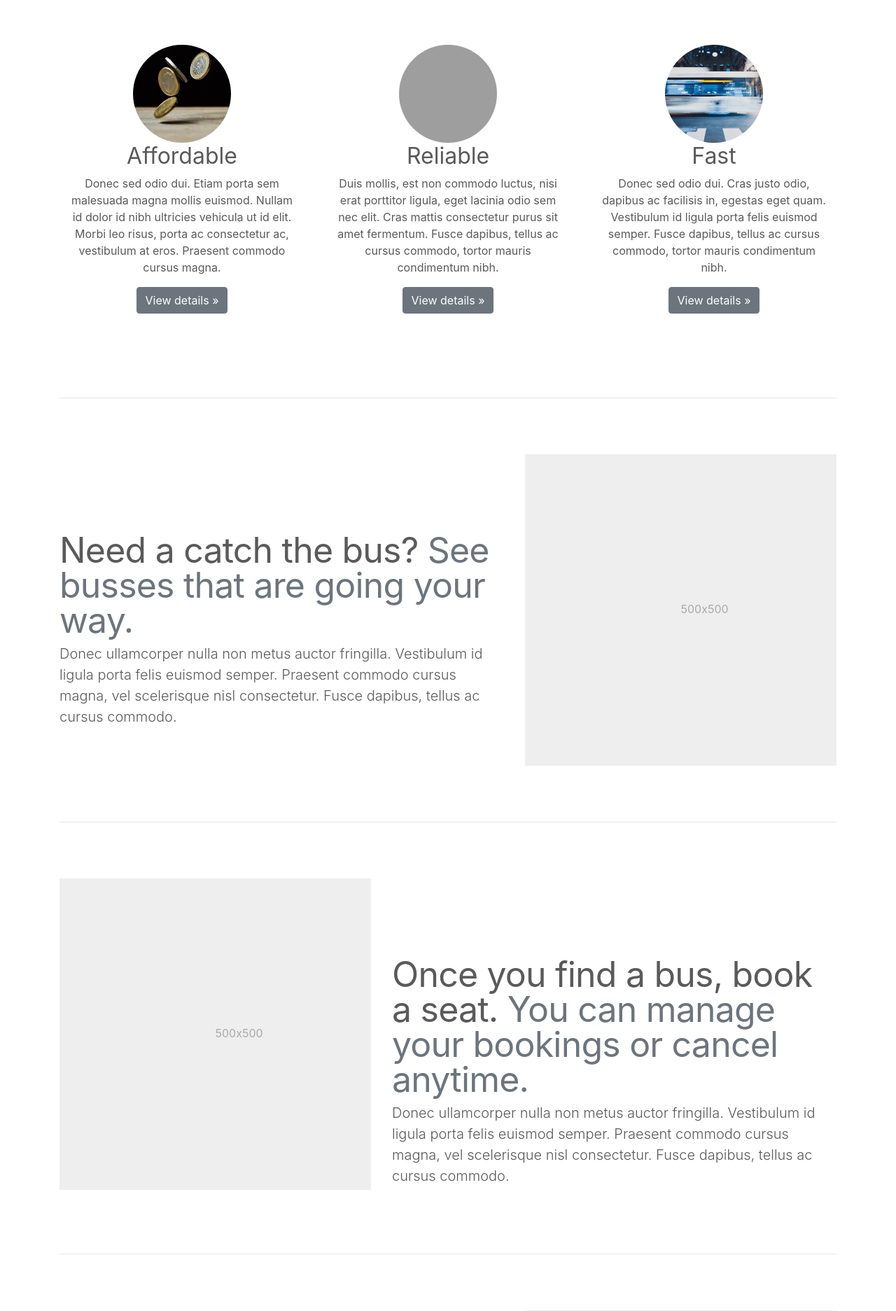
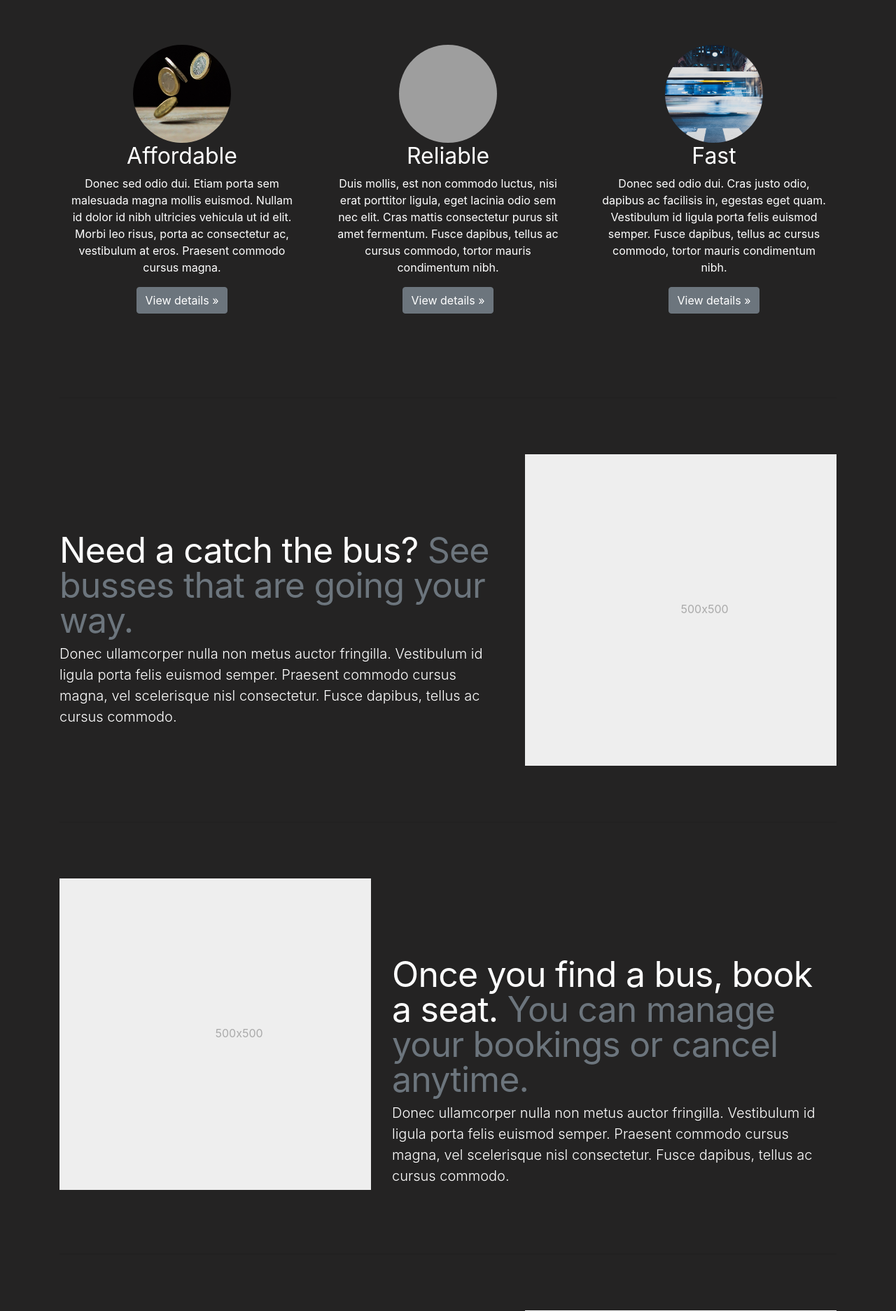
Before and after one commit to geraldelorm/viva, a PHP site: page / in a window 1280 px wide. Shown: the part 560-2433 px from the top of the page at 70% size. Run offline with PHP 8.4, Linux system fonts and the light colour scheme; grey boxes are pictures that could not be loaded.

Commit message:
worked more on landing page

```diff
--- a/index.html
+++ b/index.html
@@ -94,7 +94,7 @@
   ================================================== -->
   <!-- Wrap the rest of the page in another container to center all the content. -->
 
-  <div class="container marketing">
+  <div class="container marketing" >
 
     <!-- Three columns of text below the carousel -->
     <div class="row">
--- a/style.css
+++ b/style.css
@@ -5,7 +5,9 @@
 body {
     padding-top: 3rem;
     padding-bottom: 3rem;
-    color: #5a5a5a;
+     /* Dark Background*/
+    color: white;
+    background: #242323;
   }
 
 
```
